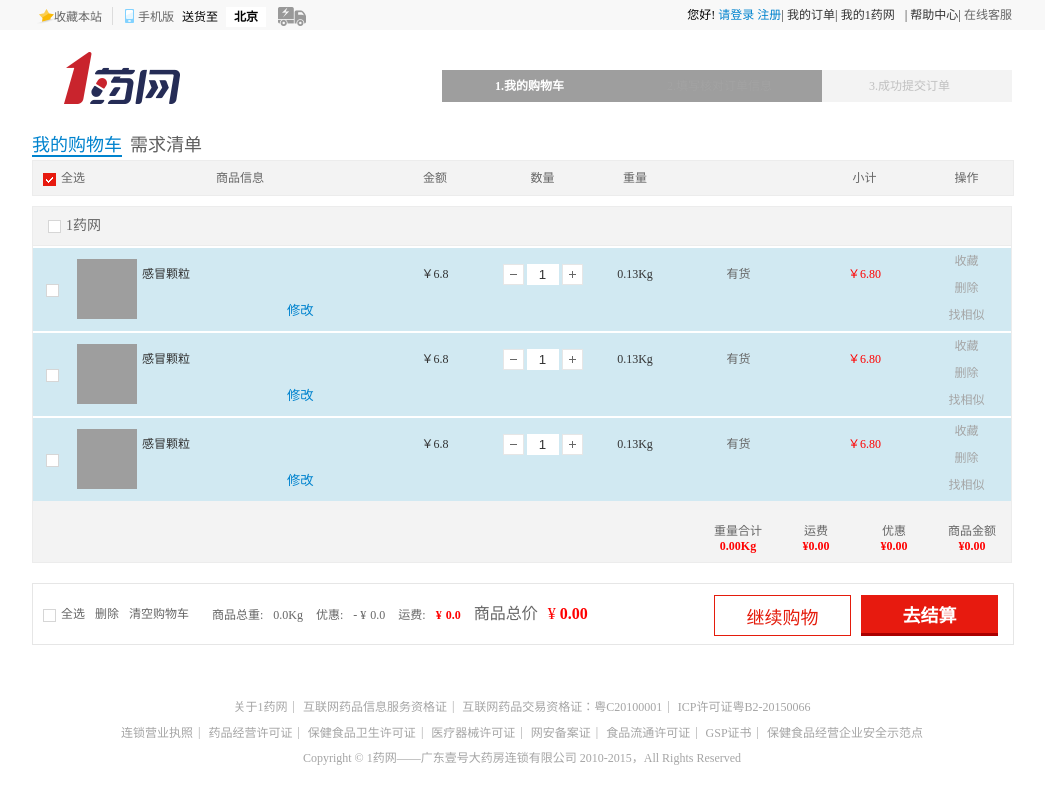
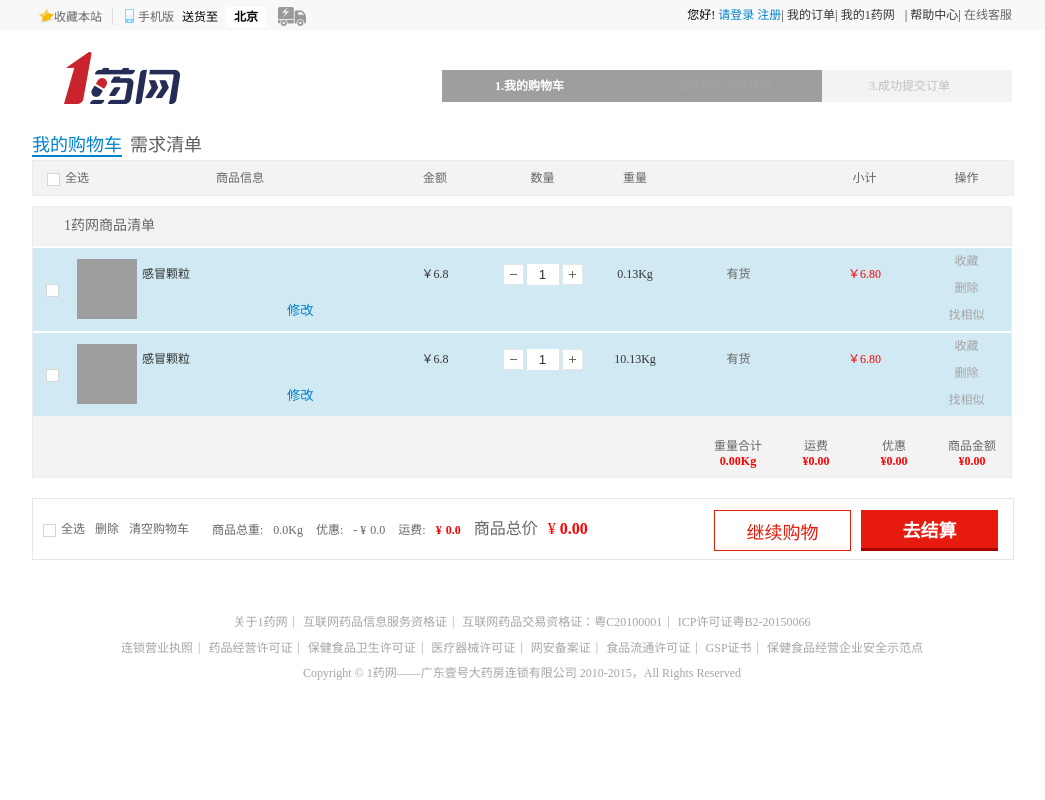
Before and after one commit to chenluchao/yiyao, a PHP site: page /shoppingcar.html in a window 1280 px wide. Shown: the whole page, without its empty margins (118-1163 px from the left). Run offline with PHP 8.4, Linux system fonts and the light colour scheme; grey boxes are pictures that could not be loaded.

Commit message:
shoppingcar差完善

```diff
--- a/css/shoppingcar.css
+++ b/css/shoppingcar.css
@@ -259,6 +259,7 @@
 display: inline-block;
 width: 13px;
 height: 13px;
+margin-left: 8px;
 vertical-align: middle;
 }
 .tab_show .tou .xinxi{
@@ -298,7 +299,7 @@
 border: 1px solid #ececec;
 }
 .buycar .maincar>p:first-child{
-text-indent: 15px;
+text-indent: 31px;
 border-bottom: 1px solid #ececec;
 width: 100%;
 height: 38px;
@@ -393,6 +394,7 @@
 text-align: center;
 color: #333;
 border: none;
+background: white;
 }
 .maincar .buyshow ul li:nth-of-type(6){
 width: 70px;
--- a/js/shoppingcar.js
+++ b/js/shoppingcar.js
@@ -67,4 +67,106 @@
 		};
 		//购物车/需求清单
 		$(".tab").tab("active","click");
+		//我的购物车
+		//全选功能
+		$(".tab_show #quanx").click(function(){
+			if(!($(this).hasClass("gou"))){
+				$(".tab_show #quanx").addClass("gou");
+				$(".maincar .zhong").addClass("gou");
+				$(".carfixed .zhong").addClass("gou");
+				//全选计算重量
+				var zz =parseFloat($(".carfoot ul li:nth-of-type(1)").children().children().html());
+				$(".buyshow ul li .gou").each(function(){
+					zz+=parseFloat($(this).parent().parent().children().eq(5).children().html())
+				});
+				$(".carfoot ul li:nth-of-type(1)").children().children().html(Number(zz).toFixed(2));
+				//全选价格
+				var zq =parseFloat($(".carfoot ul li:nth-of-type(4)").children().children().html());
+				$(".buyshow ul li .gou").each(function(){
+					zq+=parseFloat($(this).parent().parent().children().eq(7).children().children().html())
+				});
+				$(".carfoot ul li:nth-of-type(4)").children().children().html(Number(zq).toFixed(2));
+
+			}else{
+				$(".tab_show #quanx").removeClass("gou");
+				$(".maincar .zhong").removeClass("gou");
+				$(".carfixed .zhong").removeClass("gou");
+				$(".carfoot ul li:nth-of-type(1)").children().children().html("0.00");
+				$(".carfoot ul li:nth-of-type(4)").children().children().html("0.00");
+			}
+		});
+		//单个商品的选择
+		$(".maincar .zhong").click(function(){
+			if(!($(this).hasClass("gou"))){
+				$(this).addClass("gou");
+				//选中单个商品下方计算选中商品的重量和
+				var dz=parseFloat($(this).parent().parent().children().eq(5).children().html());
+				var zz=parseFloat($(".carfoot ul li:nth-of-type(1)").children().children().html());
+				zz+=dz;
+				$(".carfoot ul li:nth-of-type(1)").children().children().html(Number(zz).toFixed(2));
+				//选中单个商品下方计算选中商品的价格和
+				var dq=parseFloat($(this).parent().parent().children().eq(7).children().children().html());
+				var zq=parseFloat($(".carfoot ul li:nth-of-type(4)").children().children().html());
+				zq+=dq;
+				$(".carfoot ul li:nth-of-type(4)").children().children().html(Number(zq).toFixed(2));
+			}else{
+				$(this).removeClass("gou");
+				//计算去除某商品后的的总重量
+				var dz=parseFloat($(this).parent().parent().children().eq(5).children().html());
+				var zz=parseFloat($(".carfoot ul li:nth-of-type(1)").children().children().html());
+				zz-=dz;
+				$(".carfoot ul li:nth-of-type(1)").children().children().html(Number(zz).toFixed(2));
+				//计算去除某商品后的的总钱
+				var dq=parseFloat($(this).parent().parent().children().eq(7).children().children().html());
+				var zq=parseFloat($(".carfoot ul li:nth-of-type(4)").children().children().html());
+				zq-=dq;
+				$(".carfoot ul li:nth-of-type(4)").children().children().html(Number(zq).toFixed(2));
+			}
+			if($(".buyshow .gou").length==$(".buyshow ul").length){
+				$(".tab_show .zhong").addClass("gou");
+			}else{
+				$(".tab_show #quanx").removeClass("gou");
+			}
+			if($(".buyshow .gou").length==0){
+				$(".maincar .zhong").removeClass("gou");
+			}
+		});
+		//商品数目加减操作
+		$(".buyshow ul li .jian").click(function(){
+			var qians = $(this).parent().parent().children().eq(7).children().children().html();
+			var shu=$(this).parent().children().eq(1).attr("value");
+			var danjia=qians/shu;
+			var zzl=$(this).parent().parent().children().eq(5).children().html();
+			var dzl=zzl/shu;
+			var dangqz=parseFloat($(this).parent().parent().children().eq(5).children().html());
+			shu--;
+			if(shu<=0){
+				alert("您将删此商品");
+				$(this).parent().parent().remove();
+			}else{
+				$(this).parent().children().eq(1).attr("value",shu);
+			}
+			$(this).parent().parent().children().eq(7).children().children().html(Number(danjia*shu).toFixed(2));
+			$(this).parent().parent().children().eq(5).children().html(Number(dzl*shu).toFixed(2));
+		});
+		$(".buyshow ul li .jia").click(function(){
+			var qians1 = $(this).parent().parent().children().eq(7).children().children().html();
+			var shu=$(this).parent().children().eq(1).attr("value");
+			var danjia1=qians1/shu;
+			var zzl1=$(this).parent().parent().children().eq(5).children().html();
+			var dzl1=zzl1/shu;
+			shu++;
+			if(shu>=99){
+				$(this).parent().children().eq(1).attr("value","99");
+				alert("商品数目已达最大购买上限")
+			}else{
+				$(this).parent().children().eq(1).attr("value",shu);
+			}
+			$(this).parent().parent().children().eq(7).children().children().html(Number(danjia1*shu).toFixed(2));
+			$(this).parent().parent().children().eq(5).children().html(Number(dzl1*shu).toFixed(2));
+		});
+		//删除
+		$(".buyshow ul li a.shanchu").click(function(){
+			$(this).parent().parent().remove();
+		})
 });
--- a/shoppingcar.html
+++ b/shoppingcar.html
@@ -137,7 +137,7 @@
 					<!--我的购物车-->
 					<div class="buycar active">
 						<div class="tou">
-							<div class="quanxuan"><span class="zhong gou"></span>全选</div>
+							<div class="quanxuan"><span class="zhong" id="quanx"></span>全选</div>
 							<div class="xinxi">商品信息</div>
 							<div class="jine">金额</div>
 							<div class="shuliang">数量</div>
@@ -147,25 +147,25 @@
 							<div class="caozuo">操作</div>
 						</div>
 						<div class="maincar">
-							<p><span class="zhong"></span>1药网</p>
+							<p>1药网商品清单</p>
 							<!--商品详情-->
 							<div class="buyshow">
 								<ul>
 									<li><span class="zhong"></span></li>
 									<li><img src="https://p3.maiyaole.com/img/201311/19/50_20131119111500200.jpg"/></li>
 									<li><span class="name">感冒颗粒</span><button>修改</button></li>
-									<li><span>￥<i>6.8</i></span></li>
+									<li><span>￥<i class="qian">6.8</i></span></li>
 									<li>
-										<input type="button" value="" />
-										<input type="text" value="1" />
-										<input type="button" value="" />
+										<input class="jian" type="button" value="" />
+										<input class="geshu" type="text" value="1" disabled="disabled"/>
+										<input class="jia" type="button" value="" />
 									</li>
-									<li><span>0.13Kg</span></li>
+									<li><span>0.13</span>Kg</li>
 									<li>有货</li>
-									<li><span>￥</span><i>6.80</i></li>
+									<li><span>￥<i>6.80</i></span></li>
 									<li>
 										<a href="javascript:;">收藏</a>
-										<a href="javascript:;">删除</a>
+										<a href="javascript:;" class="shanchu">删除</a>
 										<a href="javascript:;">找相似</a>
 									</li>
 								</ul>
@@ -173,37 +173,18 @@
 									<li><span class="zhong"></span></li>
 									<li><img src="https://p3.maiyaole.com/img/201311/19/50_20131119111500200.jpg"/></li>
 									<li><span class="name">感冒颗粒</span><button>修改</button></li>
-									<li><span>￥<i>6.8</i></span></li>
+									<li><span>￥<i class="qian">6.8</i></span></li>
 									<li>
-										<input type="button" value="" />
-										<input type="text" value="1" />
-										<input type="button" value="" />
+										<input class="jian" type="button" value="" />
+										<input class="geshu" type="text" value="1" disabled="disabled"/>
+										<input class="jia" type="button" value="" />
 									</li>
-									<li><span>0.13Kg</span></li>
+									<li><span>10.13</span>Kg</li>
 									<li>有货</li>
-									<li><span>￥</span><i>6.80</i></li>
+									<li><span>￥<i>6.80</i></span></li>
 									<li>
 										<a href="javascript:;">收藏</a>
-										<a href="javascript:;">删除</a>
-										<a href="javascript:;">找相似</a>
-									</li>
-								</ul>
-								<ul>
-									<li><span class="zhong"></span></li>
-									<li><img src="https://p3.maiyaole.com/img/201311/19/50_20131119111500200.jpg"/></li>
-									<li><span class="name">感冒颗粒</span><button>修改</button></li>
-									<li><span>￥<i>6.8</i></span></li>
-									<li>
-										<input type="button" value="" />
-										<input type="text" value="1" />
-										<input type="button" value="" />
-									</li>
-									<li><span>0.13Kg</span></li>
-									<li>有货</li>
-									<li><span>￥</span><i>6.80</i></li>
-									<li>
-										<a href="javascript:;">收藏</a>
-										<a href="javascript:;">删除</a>
+										<a href="javascript:;" class="shanchu">删除</a>
 										<a href="javascript:;">找相似</a>
 									</li>
 								</ul>
@@ -211,10 +192,10 @@
 							</div>
 							<div class="carfoot">
 								<ul>
-									<li>重量合计<span>0.00Kg</span></li>
-									<li>运费<span>&yen;0.00</span></li>
-									<li>优惠<span>&yen;0.00</span></li>
-									<li>商品金额<span>&yen;0.00</span></li>
+									<li>重量合计<span><i>0.00</i>Kg</span></li>
+									<li>运费<span>&yen;<i>0.00</i></span></li>
+									<li>优惠<span>&yen;<i>0.00</i></span></li>
+									<li>商品金额<span>&yen;<i>0.00</i></span></li>
 								</ul>
 							</div>
 						</div>
@@ -222,7 +203,7 @@
 						<div class="carfixedbox">
 							<div class="carfixed">
 								<ul>
-									<li><span class="zhong"></span><em>全选</em></li>
+									<li><span class="zhong" id="quanx"></span><em>全选</em></li>
 									<li>删除</li>
 									<li>清空购物车</li>
 								</ul>
```
